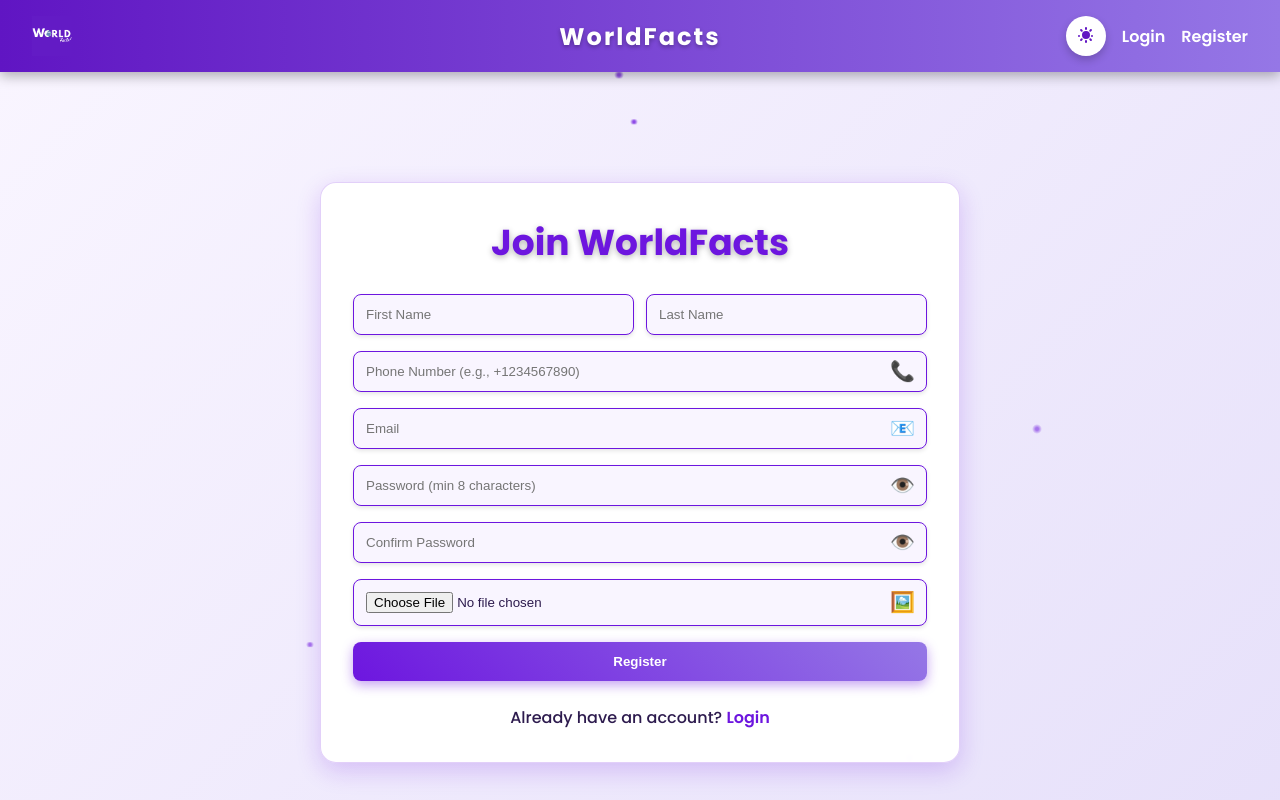
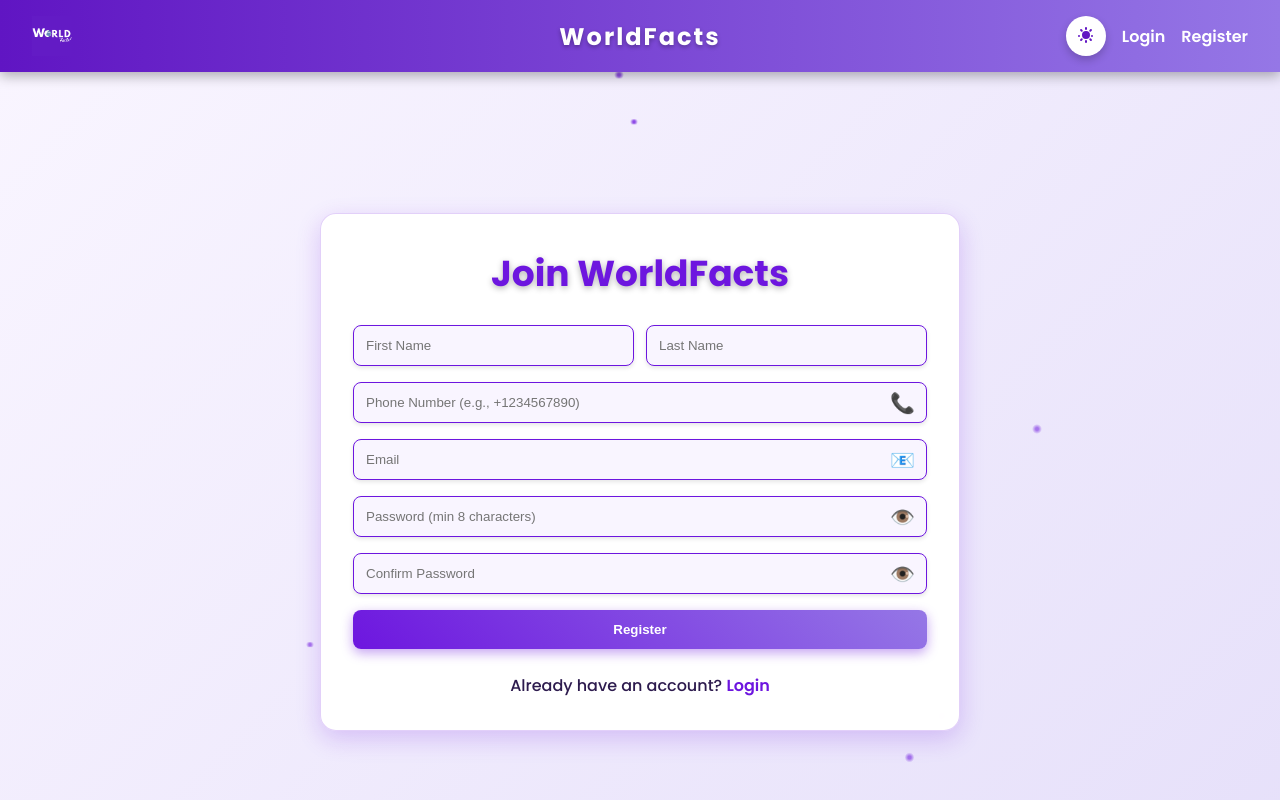
Before and after one commit to Shanuka095/WorldFacts, a React (Vite) app: page /register in a window 1280 px wide. Built offline with nearby package versions, Linux system fonts and the light colour scheme.

Commit message:
Updated Register
I Updated Register.jsx

```diff
--- a/src/pages/Register.jsx
+++ b/src/pages/Register.jsx
@@ -8,8 +8,6 @@ export default function Register({ isDarkMode, setIsAuthenticated }) {
   const [email, setEmail] = useState('');
   const [password, setPassword] = useState('');
   const [confirmPassword, setConfirmPassword] = useState('');
-  const [profilePic, setProfilePic] = useState('');
-  const [preview, setPreview] = useState('');
   const [showPassword, setShowPassword] = useState(false);
   const [error, setError] = useState('');
   const navigate = useNavigate();
@@ -22,29 +20,6 @@ export default function Register({ isDarkMode, setIsAuthenticated }) {
     if (password.length < 8) return 'Password must be at least 8 characters';
     if (password !== confirmPassword) return 'Passwords do not match';
     return '';
-  };
-
-  const handleFileChange = (e) => {
-    const file = e.target.files[0];
-    if (file) {
-      if (!file.type.startsWith('image/')) {
-        setError('Please upload an image file');
-        return;
-      }
-      if (file.size > 5 * 1024 * 1024) {
-        setError('Image size must be less than 5MB');
-        return;
-      }
-      const reader = new FileReader();
-      reader.onloadend = () => {
-        setProfilePic(reader.result);
-        setPreview(reader.result);
-      };
-      reader.readAsDataURL(file);
-    } else {
-      setProfilePic('');
-      setPreview('');
-    }
   };
 
   const handleRegister = (e) => {
@@ -69,7 +44,6 @@ export default function Register({ isDarkMode, setIsAuthenticated }) {
       phone,
       email,
       password,
-      profilePic: profilePic || '',
       registrationDate: new Date().toISOString()
     };
 
@@ -79,7 +53,7 @@ export default function Register({ isDarkMode, setIsAuthenticated }) {
       email,
       fullName: `${firstName} ${lastName}`,
       phone,
-      profilePic,
+      profilePic: '',
       registrationDate: newUser.registrationDate
     }));
     setIsAuthenticated(true);
@@ -205,24 +179,6 @@ export default function Register({ isDarkMode, setIsAuthenticated }) {
               {showPassword ? '🙈' : '👁️'}
             </button>
           </div>
-          <div style={{ position: 'relative' }}>
-            <input
-              type="file"
-              accept="image/*"
-              onChange={handleFileChange}
-              style={{ border: `1px solid ${isDarkMode ? '#4B0E9A' : '#6D16DF'}`, background: isDarkMode ? '#3B3555' : '#F9F5FF', color: isDarkMode ? '#FFFFFF' : '#2D1B4E', padding: '0.75rem', borderRadius: '0.5rem', width: '100%', outline: 'none', transition: 'all 0.3s ease', boxShadow: '0 2px 4px rgba(0,0,0,0.1)', cursor: 'pointer' }}
-              onFocus={(e) => e.target.style.boxShadow = `0 0 0 3px ${isDarkMode ? '#4B0E9A66' : '#6D16DF66'}`}
-              onBlur={(e) => e.target.style.boxShadow = '0 2px 4px rgba(0,0,0,0.1)'}
-            />
-            <span style={{ position: 'absolute', right: '0.75rem', top: '50%', transform: 'translateY(-50%)', color: isDarkMode ? '#FFFFFF' : '#6D16DF', fontSize: '1.25rem' }}>🖼️</span>
-            {preview && (
-              <img
-                src={preview}
-                alt="Profile Preview"
-                style={{ width: '100%', maxWidth: '150px', height: 'auto', borderRadius: '0.5rem', marginTop: '1rem', boxShadow: `0 4px 8px ${isDarkMode ? '#4B0E9A33' : '#6D16DF33'}`, animation: 'fadeIn 0.5s ease' }}
-              />
-            )}
-          </div>
           <button
             type="submit"
             style={{ background: `linear-gradient(45deg, ${isDarkMode ? '#4B0E9A' : '#6D16DF'}, ${isDarkMode ? '#6A4ABF' : '#9577E6'})`, color: '#FFFFFF', padding: '0.75rem', borderRadius: '0.5rem', fontWeight: '600', border: 'none', cursor: 'pointer', transition: 'all 0.3s ease', transform: 'scale(1)', boxShadow: `0 4px 12px ${isDarkMode ? '#4B0E9A66' : '#6D16DF66'}` }}
@@ -262,10 +218,6 @@ export default function Register({ isDarkMode, setIsAuthenticated }) {
             0%, 100% { opacity: 0.3; }
             50% { opacity: 0.8; }
           }
-          @keyframes fadeIn {
-            from { opacity: 0; }
-            to { opacity: 1; }
-          }
           @media (max-width: 640px) {
             div[style*="grid-template-columns: 1fr 1fr"] {
               grid-template-columns: 1fr;
```
